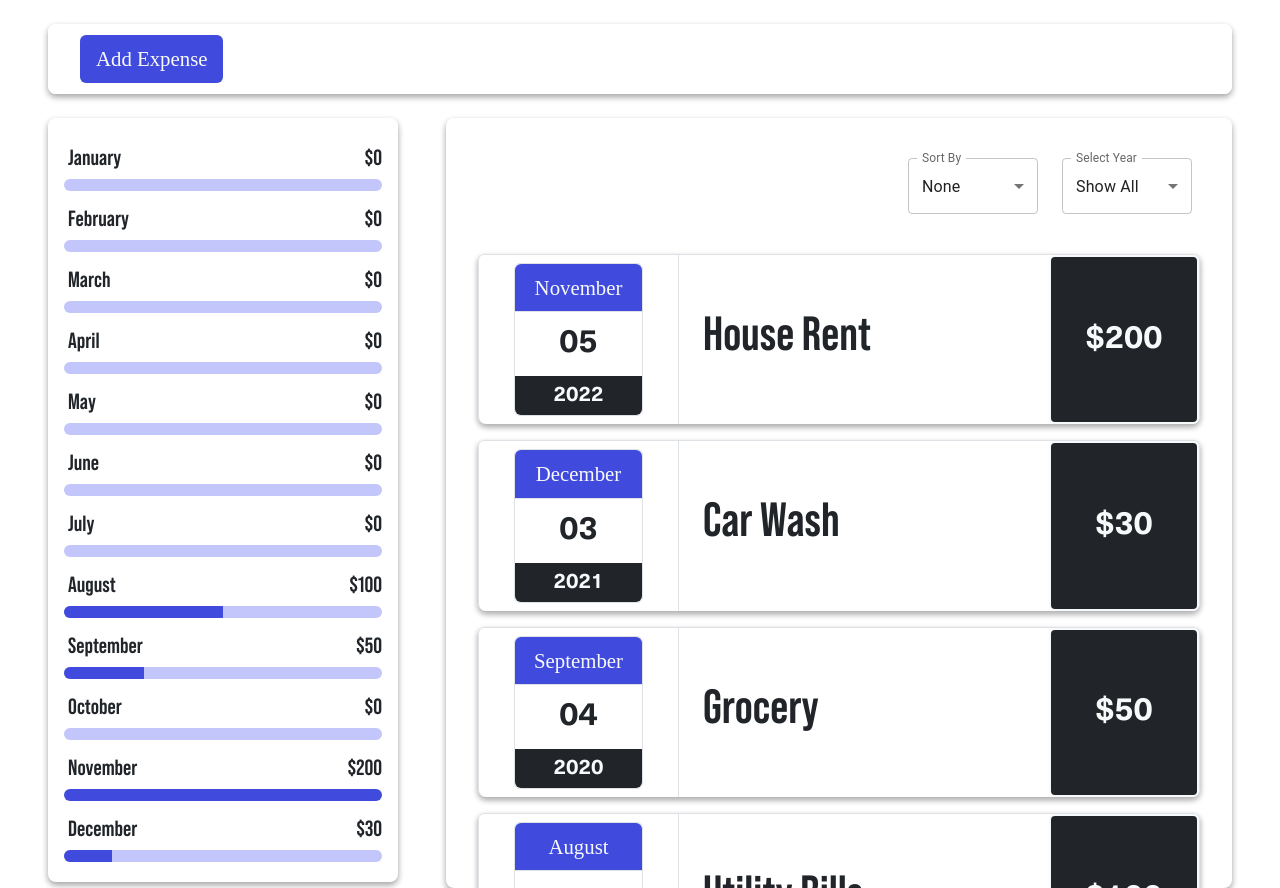
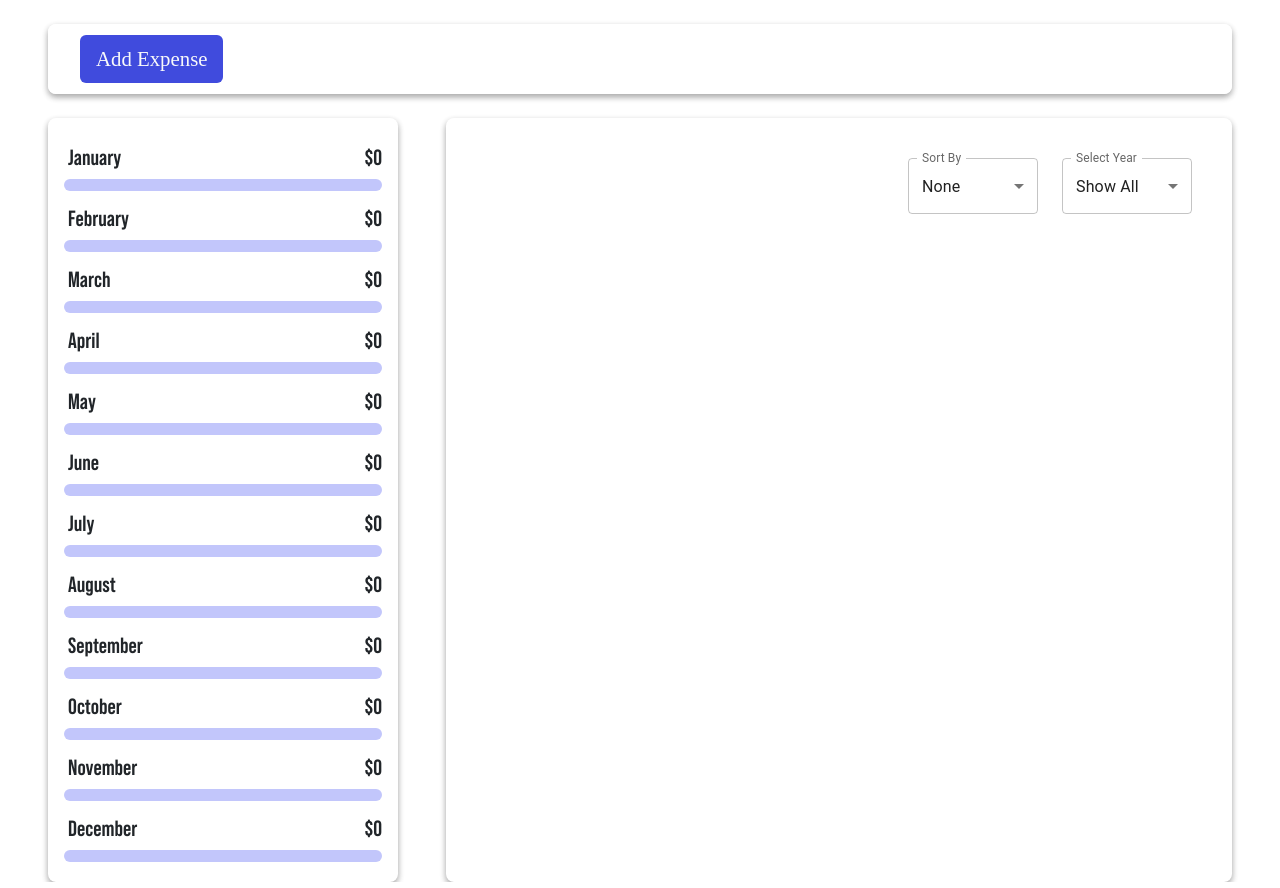
Before and after one commit to axeemgohar/expense-tracker, a React (Create React App) app: page / in a window 1280 px wide. Built offline with nearby package versions, Linux system fonts and the light colour scheme; a web font is replaced by a local one.

Commit message:
Static data removed,Also filters won't show if there is no expense

```diff
--- a/src/App.js
+++ b/src/App.js
@@ -3,41 +3,14 @@ import AddExpense from "./components/addexpense/AddExpense.component";
 import Card from "./components/UI wrappers/Card.component";
 import { useState } from "react";
 
-const expense = [
-  {
-    id: 1,
-    title: "House Rent",
-    date: new Date(2022, 10, 5),
-    amount: 200,
-  },
-  {
-    id: 2,
-    title: "Car Wash",
-    date: new Date(2021, 11, 3),
-    amount: 30,
-  },
-  {
-    id: 3,
-    title: "Grocery",
-    date: new Date(2020, 8, 4),
-    amount: 50,
-  },
-  {
-    id: 4,
-    title: "Utility Bills",
-    date: new Date(2022, 7, 6),
-    amount: 100,
-  },
-];
 const App = () => {
-  const [userData, setUserData] = useState(expense);
+  const [userData, setUserData] = useState([]);
 
   const getUserInput = (value) => {
     setUserData((prevValue) => {
       return [value, ...prevValue];
     });
   };
-  console.log(userData);
 
   return (
     <>
```
